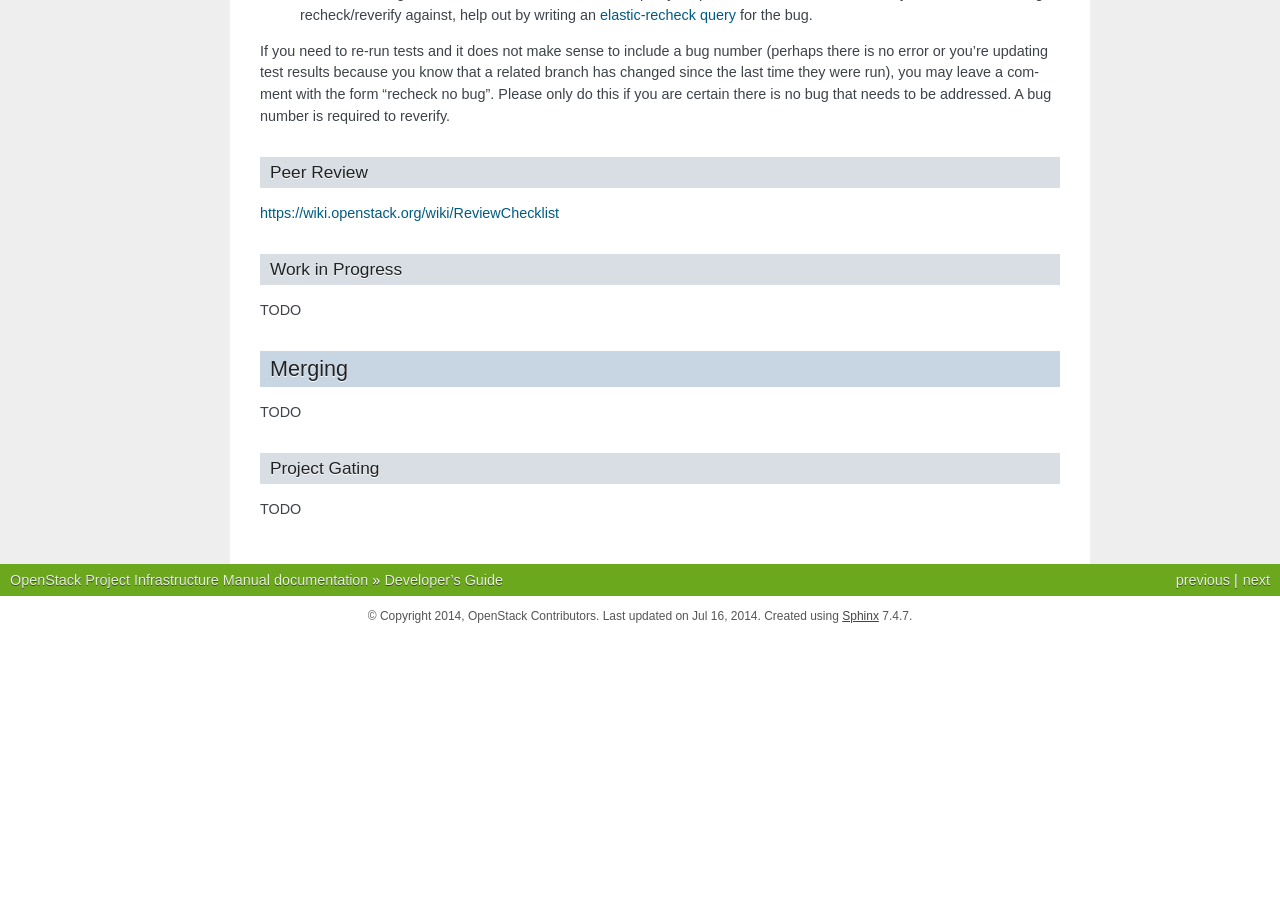
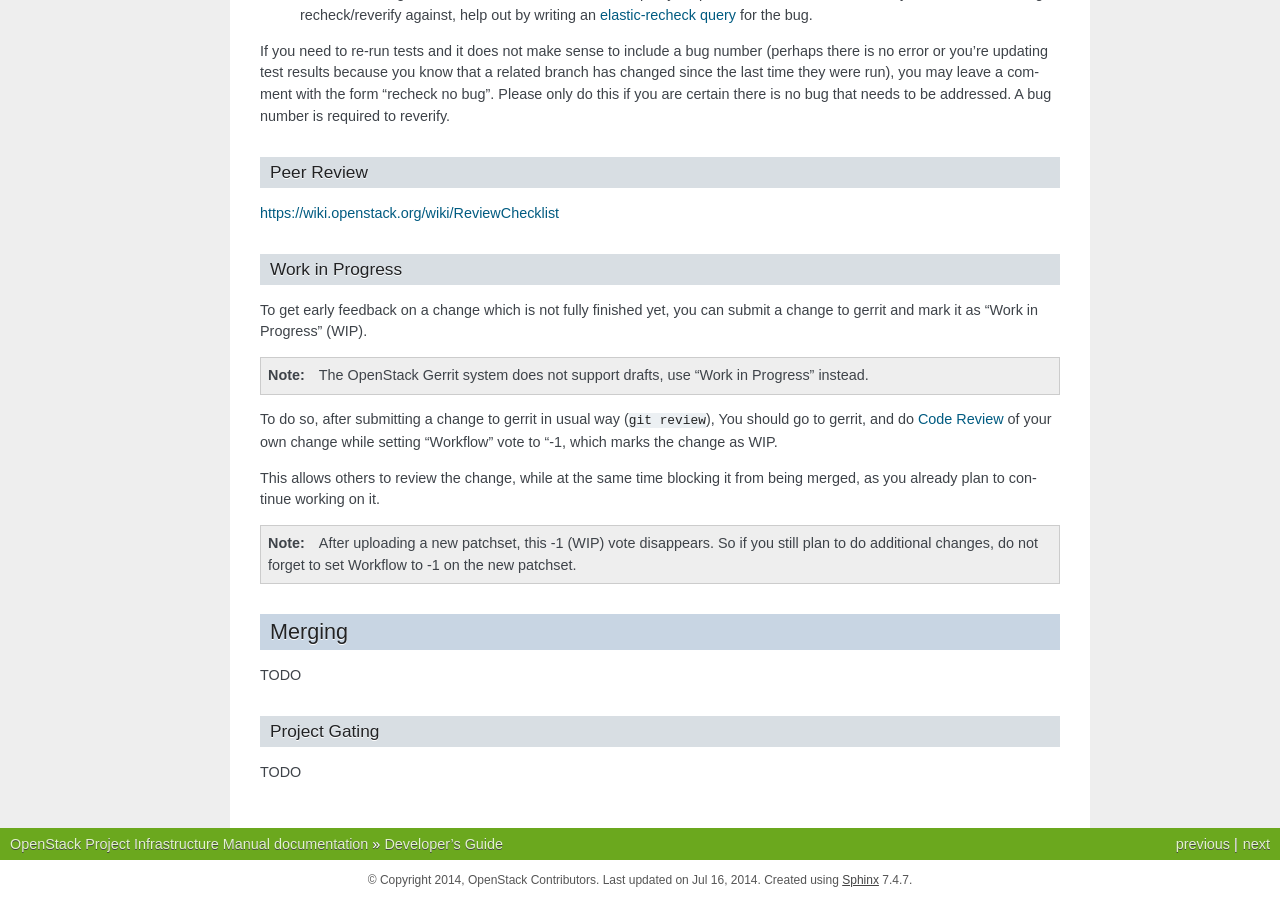
Before and after one commit to openstack-archive/infra-manual, a Sphinx documentation site: the page built from doc/source/developers.rst, in a window 1280 px wide and 900 px high, scrolled down 6918 px. Built offline with Sphinx 7.4.7, drawn with Linux system fonts in a browser that asks for light colours; before the commit the page ends 7554 px from its top, so only the background shows below that.

Commit message:
Add description of Work in Progress
Change-Id: I9ce84f5db0aac5e3e5e0ef8a1d8c3497903c16ac

```diff
--- a/doc/source/developers.rst
+++ b/doc/source/developers.rst
@@ -392,7 +392,23 @@
 Work in Progress
 ----------------
 
-TODO
+To get early feedback on a change which is not fully finished yet, you
+can submit a change to gerrit and mark it as "Work in Progress" (WIP).
+
+.. note::
+   The OpenStack Gerrit system does not support drafts, use
+   "Work in Progress" instead.
+
+To do so, after submitting a change to gerrit in usual way (``git review``),
+You should go to gerrit, and do `Code Review`_ of your own change while
+setting "Workflow" vote to "-1, which marks the change as WIP.
+
+This allows others to review the change, while at the same time
+blocking it from being merged, as you already plan to continue working on it.
+
+.. note:: After uploading a new patchset, this -1 (WIP) vote disappears.
+    So if you still plan to do additional changes, do not forget to
+    set Workflow to -1 on the new patchset.
 
 Merging
 =======
```
